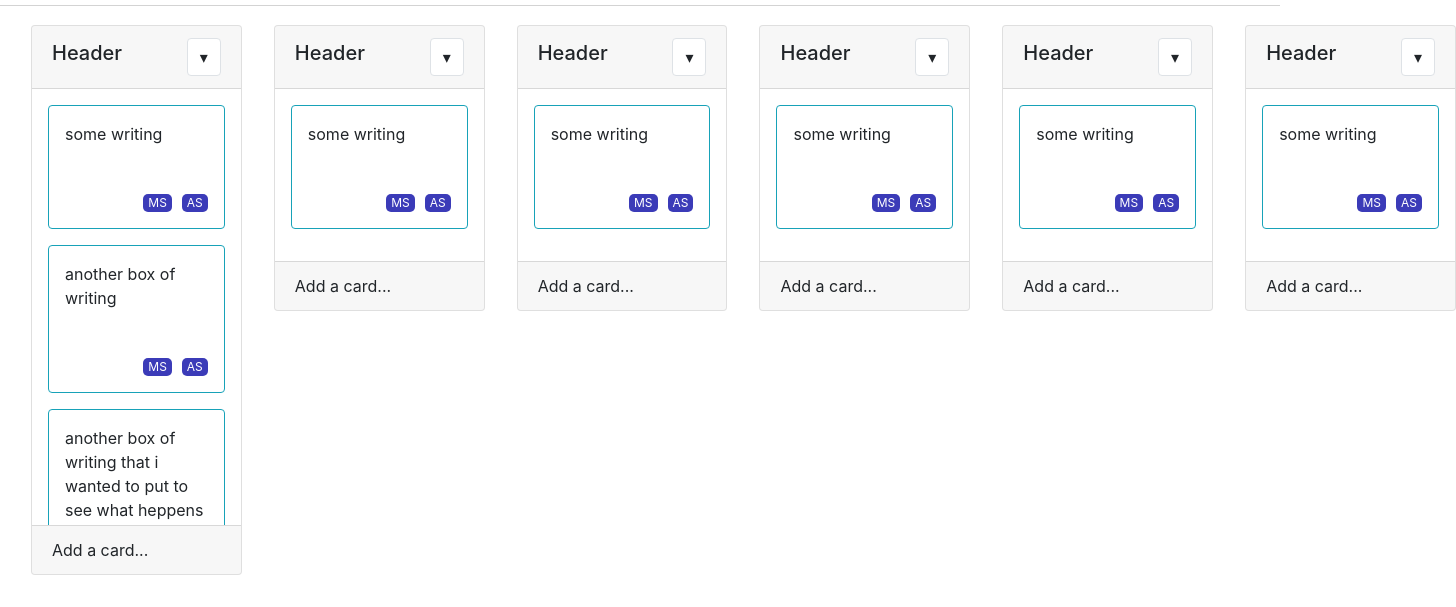
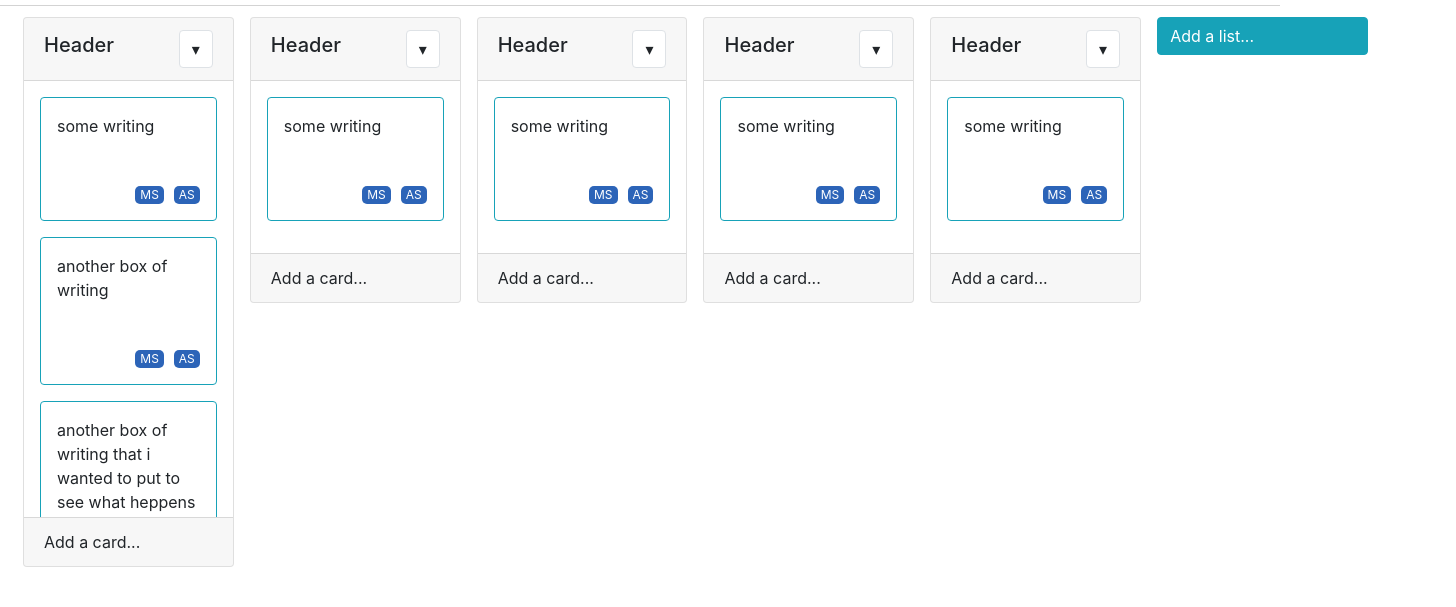
Before and after one commit to MSanbira/Taskboard, a plain HTML site: page index.html in a window 1280 px wide. Shown: the part 71-678 px from the top of the page, 1456 px wide, since content can reach past the window. Drawn offline with Linux system fonts and the light colour scheme.

Commit message:
add list button

```diff
--- a/css/main.css
+++ b/css/main.css
@@ -15,7 +15,7 @@ nav img {
 .card-user {
     display: block;
     padding: 0 5px;
-    background-color: rgb(59, 59, 184);
+    background-color: rgb(44, 100, 184);
     font-size: 12px;
     color: white;
     border-radius: 5px;
--- a/index.html
+++ b/index.html
@@ -35,7 +35,7 @@
     <section class="container mr-5">
         <div class="row flex-nowrap align-items-start justify-content-start ml-0">
 
-            <section class="card m-3 col-lg-2 p-0">
+            <section class="card m-2 col-lg-2 p-0">
 
                 <div class="d-flex card-header justify-content-between align-items-center">
                     <h5>Header</h5>
@@ -71,7 +71,7 @@
 
             </section>
 
-            <section class="card m-3 col-lg-2 p-0">
+            <section class="card m-2 col-lg-2 p-0">
 
                 <div class="d-flex card-header justify-content-between align-items-center">
                     <h5>Header</h5>
@@ -94,7 +94,7 @@
 
             </section>
 
-            <section class="card m-3 col-lg-2 p-0">
+            <section class="card m-2 col-lg-2 p-0">
 
                 <div class="d-flex card-header justify-content-between align-items-center">
                     <h5>Header</h5>
@@ -117,7 +117,7 @@
 
             </section>
 
-            <section class="card m-3 col-lg-2 p-0">
+            <section class="card m-2 col-lg-2 p-0">
 
                 <div class="d-flex card-header justify-content-between align-items-center">
                     <h5>Header</h5>
@@ -140,7 +140,7 @@
 
             </section>
 
-            <section class="card m-3 col-lg-2 p-0">
+            <section class="card m-2 col-lg-2 p-0">
 
                 <div class="d-flex card-header justify-content-between align-items-center">
                     <h5>Header</h5>
@@ -163,28 +163,7 @@
 
             </section>
 
-            <section class="card m-3 col-lg-2 p-0">
-
-                <div class="d-flex card-header justify-content-between align-items-center">
-                    <h5>Header</h5>
-                    <button class="btn btn-light bg-white border">&#9662</button>
-                </div>
-
-                <div class="card-body p-3">
-                    <div class="border border-info rounded p-3 mb-3">
-                        <p class="mb-5">some writing</p>
-                        <div class="d-flex justify-content-end">
-                            <span class="card-user" title="Matan Sanbira">MS</span>
-                            <span class="card-user" title="Alona Sanbira">AS</span>
-                        </div>
-                    </div>
-                </div>
-
-                <div class="card-footer">
-                    <p class="mb-0">Add a card...</p>
-                </div>
-
-            </section>
+            <button class="btn btn-info m-2 col-lg-2 text-left">Add a list...</button>
 
         </div>
     </section>
```
